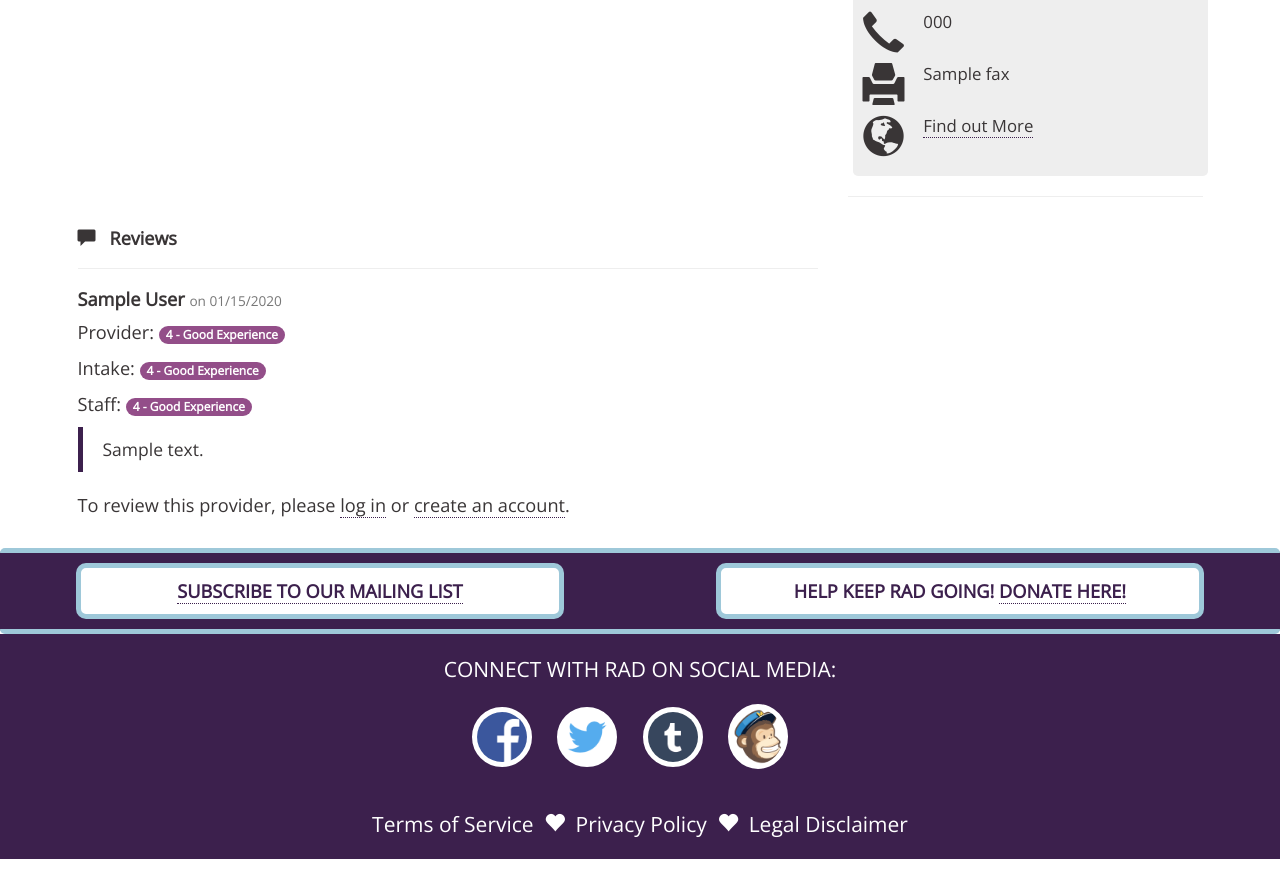
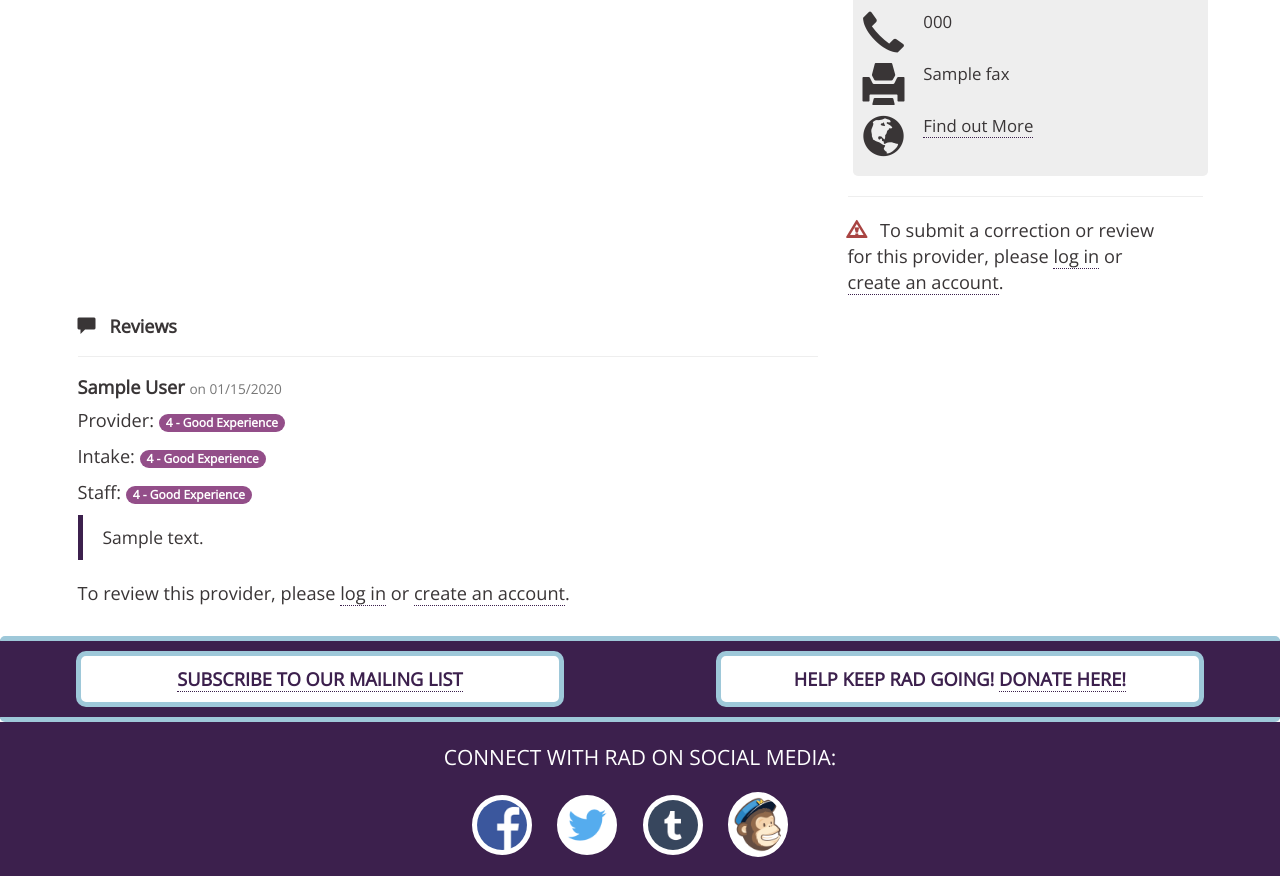
Before and after one commit to radremedy/radremedy, a Flask app: template remedy/templates/provider.html in a window 1280 px wide. Shown: the part 422-1298 px from the top of the page. Run offline with Flask 2, Linux system fonts and the light colour scheme; tables that the repository leaves empty hold one stand-in row (values such as "Sample post"); the template is opened without the code that fills it: values that come from a table or form of the project are taken from there, most other values are stand-ins (such as "Sample title", 1, 10 or a date in 2020); parts of the project's set-up code (start-up, migrations or seed data) failed here and were passed over; some libraries are stand-ins or nearby versions.

Commit message:
additional registration/login nudge for providers

```diff
--- a/remedy/templates/provider.html
+++ b/remedy/templates/provider.html
@@ -176,6 +176,14 @@
         Notice something wrong with this reference?
         <a href="{{ url_for('remedy.submit_error', resource_id=provider.id) }}">Let us know.</a>
       </p>
+      {% else %}
+       <p>
+        <span class="glyphicon glyphicon-warning-sign text-danger" aria-hidden="true"></span>
+        &nbsp;
+        To submit a correction or review for this provider, please
+        <a href="{{ url_for('auth.sign_in') }}">log in</a> or
+        <a href="{{ url_for('auth.sign_up') }}">create an account</a>.
+      </p>
       {% endif %}
     </div>
   </div>
```
